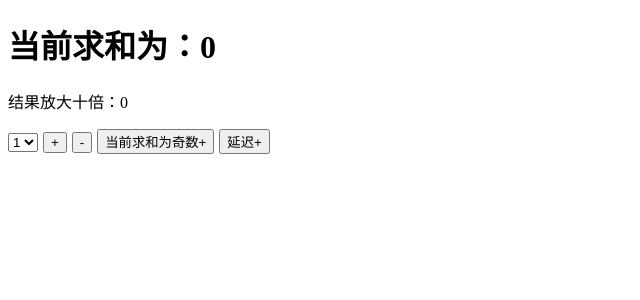
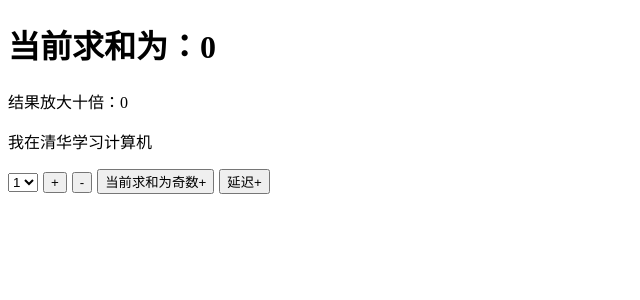
Before and after one commit to CQ-Developer/vue2-demo-node, a Vue app: page / in a window 1280 px wide. Shown: the top 300 px of the page, without its empty margins (0-640 px from the left). Built offline with nearby package versions, Linux system fonts and the light colour scheme.

Commit message:
通过计算属性简化插值语法

```diff
--- a/src/components/CounterDemo.vue
+++ b/src/components/CounterDemo.vue
@@ -1,8 +1,8 @@
 <template>
     <div>
-        <!-- 读取vuex中的状态 -->
-        <h1>当前求和为：{{ $store.state.sum }}</h1>
-        <p>结果放大十倍：{{ $store.getters.timesTen }}</p>
+        <h1>当前求和为：{{ sum }}</h1>
+        <p>结果放大十倍：{{ timesTen }}</p>
+        <p>我在{{ school }}学习{{ subject }}</p>
         <select v-model.number="n">
             <option value="1">1</option>
             <option value="2">2</option>
@@ -25,7 +25,6 @@ export default {
     },
     methods: {
         plusN() {
-            // 将需要执行的操作转发给vuex的actions
             this.$store.dispatch('plus', this.n)
         },
         minusN() {
@@ -37,6 +36,21 @@ export default {
         plusNDelayed() {
             this.$store.dispatch('plusDelayed', this.n)
         }
+    },
+    // 通过计算属性简化插值语法
+    computed: {
+        sum() {
+            return this.$store.state.sum
+        },
+        school() {
+            return this.$store.state.school
+        },
+        subject() {
+            return this.$store.state.subject
+        },
+        timesTen() {
+            return this.$store.getters.timesTen
+        }
     }
 }
 </script>
--- a/src/store/index.js
+++ b/src/store/index.js
@@ -30,7 +30,9 @@ export default new Vuex.Store({
     },
     state: {
         // 将需要处理的状态提升到vuex中
-        sum: 0
+        sum: 0,
+        school: '清华',
+        subject: '计算机'
     },
     mutations: {
         // 执行真正的状态修改
```
